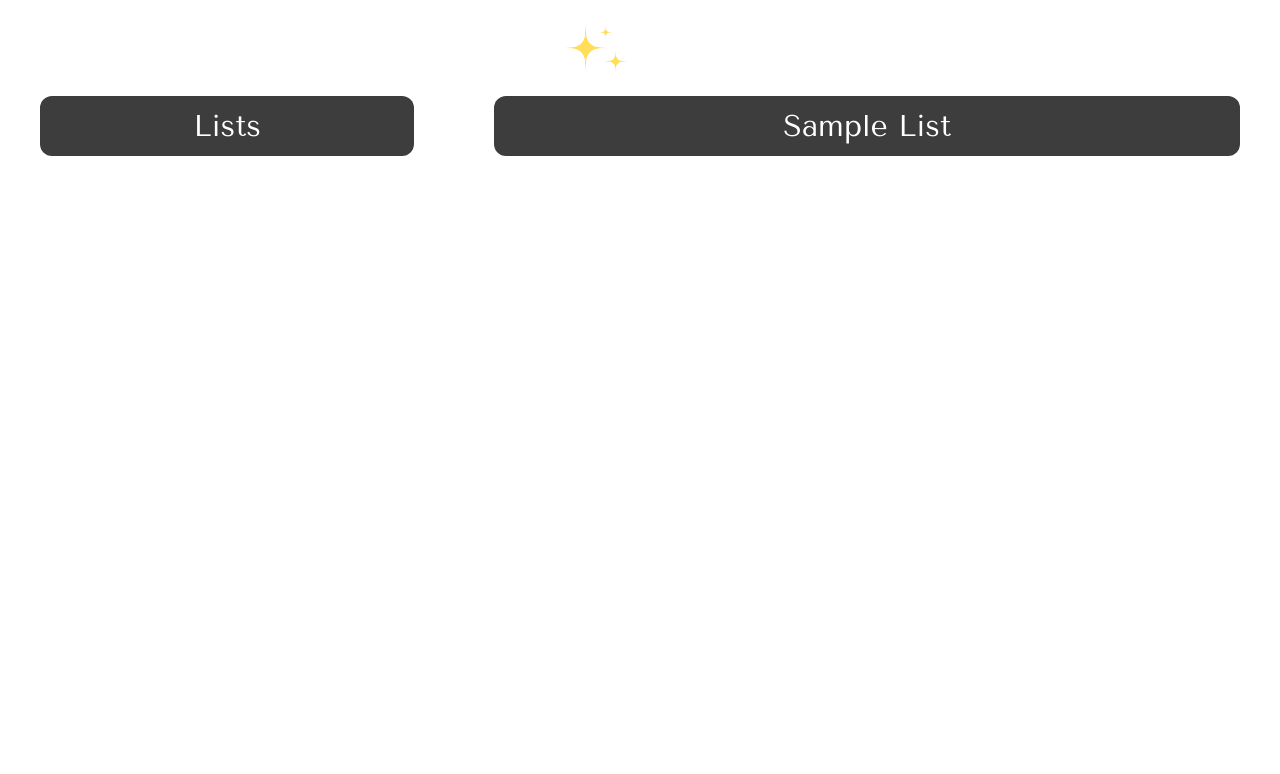
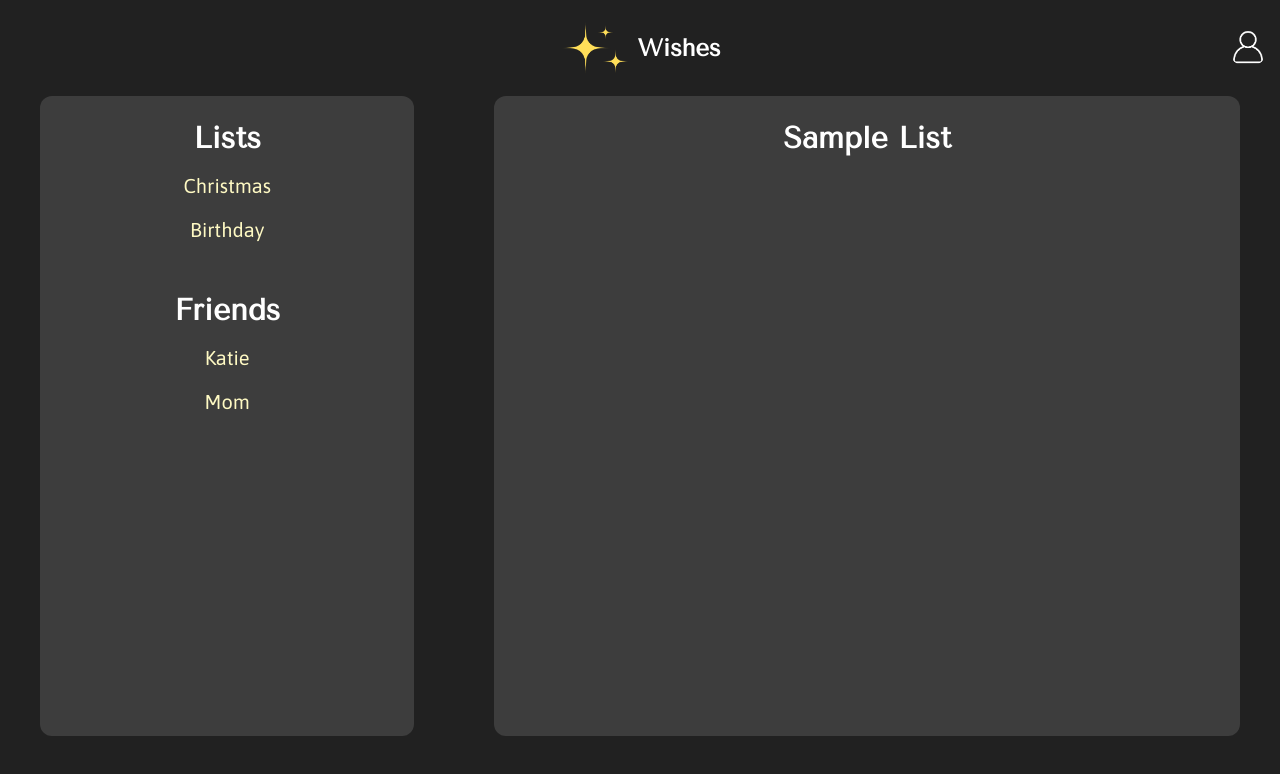
Before and after one commit to SquishyMona/Wishes, a Next.js app: page / in a window 1280 px wide. Shown: the top 774 px of the page. Built offline with nearby package versions, Linux system fonts and the light colour scheme.

Commit message:
updates to theme

```diff
--- a/src/app/globals.css
+++ b/src/app/globals.css
@@ -2,15 +2,15 @@
 @tailwind components;
 @tailwind utilities;
 
-
-@font-face {
-  font-family: 'TenorSans';
-  src: url("https://fonts.googleapis.com/css2?family=Tenor+Sans&display=swap");
-}
-
 h1 {
   font-family: var(--font-tenor-sans);
   color: white;
+}
+
+a {
+  font-family: var(--font-asap);
+  font-size: 1.25rem;
+  line-height: 1.75rem;
 }
 
 @layer utilities {
--- a/src/app/layout.tsx
+++ b/src/app/layout.tsx
@@ -1,10 +1,11 @@
 import type { Metadata } from "next";
-import { Inter, Tenor_Sans } from "next/font/google";
+import { Inter, Tenor_Sans, Asap } from "next/font/google";
 import "./globals.css";
 import Navigation from "@/components/Navigation";
 
 const inter = Inter({ subsets: ["latin"] });
 export const tenor_sans = Tenor_Sans({ subsets: ["latin"], weight: '400', variable: '--font-tenor-sans'});
+export const asap = Asap({ subsets: ["latin"], weight: '400', variable: '--font-asap'});
 
 export const metadata: Metadata = {
   title: "Wishes",
@@ -17,8 +18,8 @@ export default function RootLayout({
   children: React.ReactNode;
 }>) {
   return (
-    <html lang="en">
-      <body className={`${inter.className} ${tenor_sans.variable}`}>
+    <html lang="en" data-theme="mytheme">
+      <body className={`${inter.className} ${tenor_sans.variable} ${asap.variable}`}>
         <Navigation />
         {children}
       </body>
--- a/src/app/page.tsx
+++ b/src/app/page.tsx
@@ -3,7 +3,7 @@ import Image from "next/image";
 
 export default function Home() {
   return (
-    <div className="h-full">
+    <div className="h-[80vh]">
       <Lists />
     </div>
   );
--- a/src/components/Lists.tsx
+++ b/src/components/Lists.tsx
@@ -2,13 +2,25 @@ import Image from "next/image";
 
 export default function Lists() {
     return (
-        <div className="flex flex-col md:flex-row mx-3 md:mx-0">
-            <div className="flex flex-col bg-gray-box w-full md:w-1/3 h-full md:mx-10 max-md:my-3 rounded-xl text-center p-3">
-                <h1 className="text-3xl text-white">Lists</h1>
+        <div className="flex flex-col md:flex-row mx-3 md:mx-0 h-full">
+            <div className="flex flex-col bg-primary w-full md:w-1/3 h-full md:mx-10 max-md:my-3 rounded-xl text-center p-3">
+                <div className="flex flex-col mb-5">
+                    <h1 className="text-3xl text-white mt-3 font-bold">Lists</h1>
+                    <div className="menu items-center">
+                        <li><a href="/?list=Christmas" className="join-item text-accent ">Christmas</a></li>
+                        <li><a href="/?list=Birthday" className="join-item text-accent">Birthday</a></li>
+                    </div>
+                </div>
+                <div>
+                    <h1 className="text-3xl text-white mt-3 font-bold">Friends</h1>
+                    <div className="menu items-center">
+                        <li><a href="/?list=Christmas" className="join-item text-accent">Katie</a></li>
+                        <li><a href="/?list=Birthday" className="join-item text-accent">Mom</a></li>
+                    </div>
+                </div>
             </div>
-            <div className="flex flex-col bg-gray-box w-full md:w-2/3 h-full md:mx-10 max-md:my-3 rounded-xl text-center p-3">
-                <h1 className="text-3xl text-white">Sample List</h1>
-
+            <div className="flex flex-col bg-primary w-full md:w-2/3 h-full md:mx-10 max-md:my-3 rounded-xl text-center p-3">
+                <h1 className="text-3xl text-white mt-3 font-bold">Sample List</h1>
             </div>
         </div>
     )
--- a/tailwind.config.ts
+++ b/tailwind.config.ts
@@ -7,18 +7,23 @@ const config: Config = {
     "./src/components/**/*.{js,ts,jsx,tsx,mdx}",
     "./src/app/**/*.{js,ts,jsx,tsx,mdx}",
   ],
-  theme: {
-    extend: {
-      backgroundImage: {
-        "gradient-radial": "radial-gradient(var(--tw-gradient-stops))",
-        "gradient-conic":
-          "conic-gradient(from 180deg at 50% 50%, var(--tw-gradient-stops))",
+  plugins: [require("daisyui")],
+  daisyui: {
+    themes: [
+      {
+        mytheme: {
+          "primary": "#3d3d3d",
+          "secondary": "#fef08a",
+          "accent": "#fef9c3",
+          "neutral": "#44403c",
+          "base-100": "#212121",
+          "info": "#60a5fa",
+          "success": "#4ade80",
+          "warning": "#f59e0b",
+          "error": "#ff5861",
+        },
       },
-      colors: {
-        'gray-box': '#3d3d3d'
-      },
-    },
+    ],
   },
-  plugins: [require("daisyui")],
 };
 export default config;
```
Also changed, not shown: 1 other file (tests, documents, lock files or other folders).
